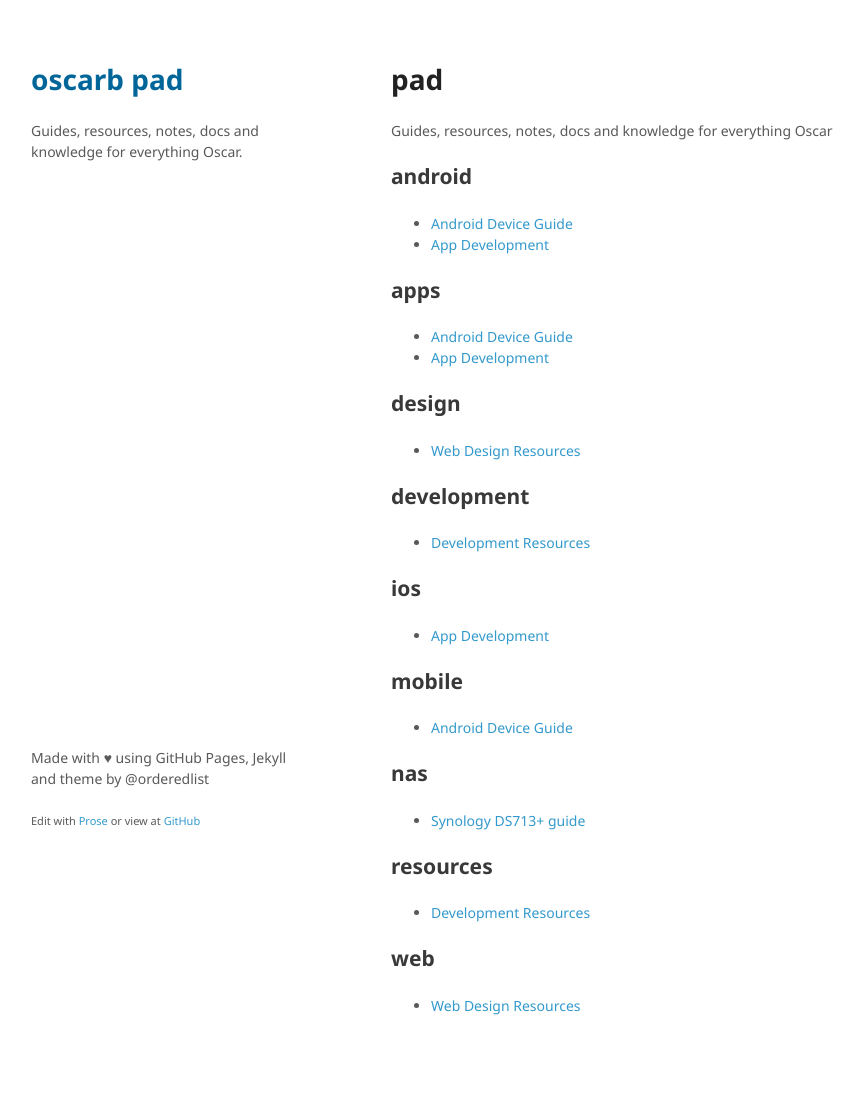
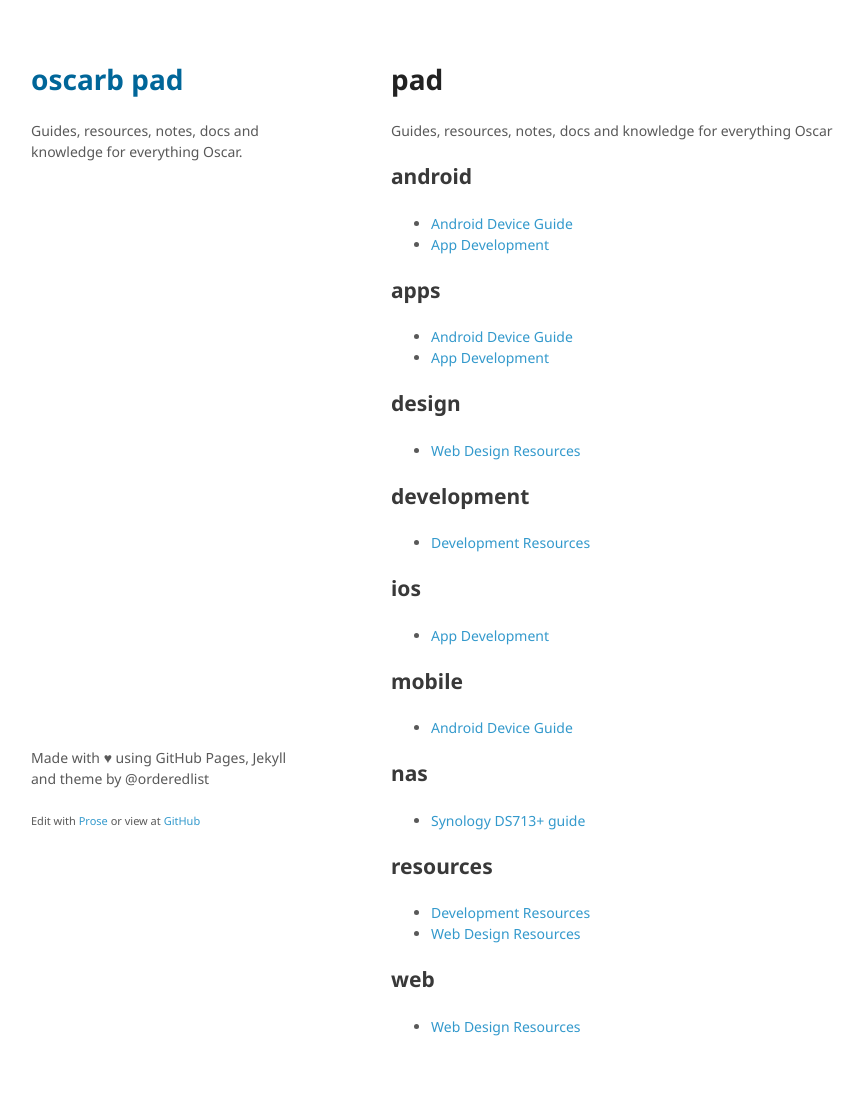
Before and after one commit to oscarb/pad, a Jekyll site: the page built from index.md, in a window 1280 px wide. Shown: the whole page, without its empty margins (129-993 px from the left). Built offline with Jekyll 4.4.1, drawn with Linux system fonts in a browser that asks for light colours; before the commit the page ends 1086 px from its top, so only the background shows below that.

Commit message:
Updated web-design.md

```diff
--- a/_docs/web-design.md
+++ b/_docs/web-design.md
@@ -1,6 +1,10 @@
 ---
 title: Web Design Resources
-tags: [web, design]
+tags:
+  - web
+  - design
+  - resources
+published: true
 ---
 
 # Web Design
```
